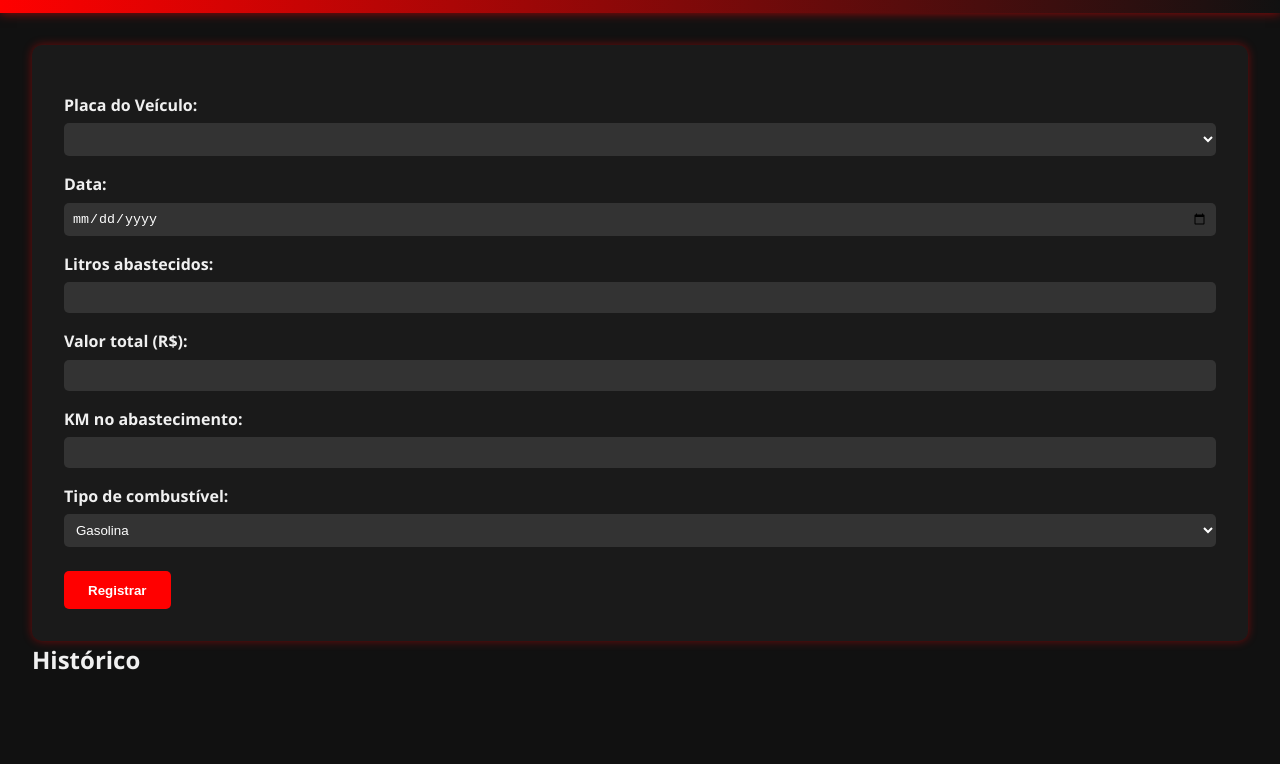
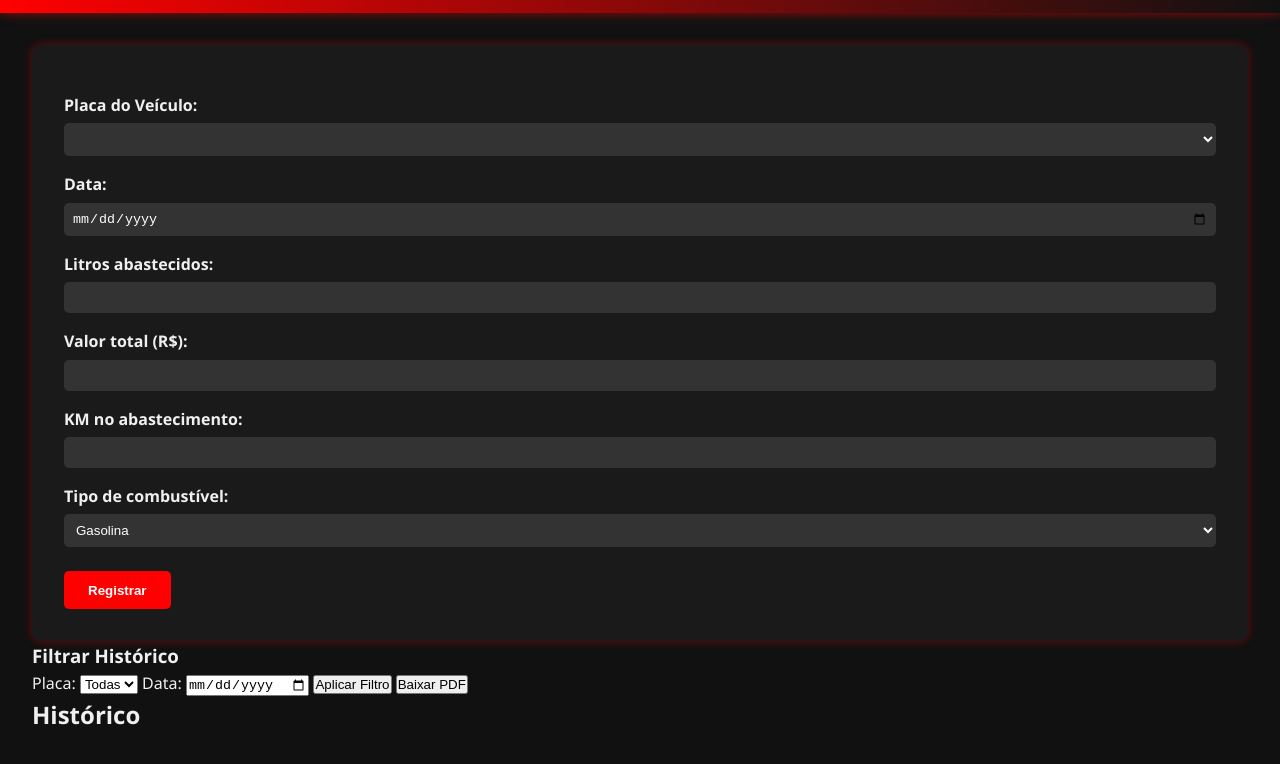
Before and after one commit to leandrocirilojs/Frotavistoria, a plain HTML site: page abastecimento.html in a window 1280 px wide. Shown: the part 128-892 px from the top of the page. Before the commit the page ends 839 px from the top, so only its background shows below. Drawn offline with nearby package versions, Linux system fonts and the light colour scheme.

Commit message:
Update abastecimento.html

```diff
--- a/abastecimento.html
+++ b/abastecimento.html
@@ -50,6 +50,22 @@
       <button type="button" onclick="registrarAbastecimento()">Registrar</button>
     </form>
 
+
+<div id="filtro-abastecimento">
+  <h3>Filtrar Histórico</h3>
+  <label for="filtro-placa">Placa:</label>
+  <select id="filtro-placa">
+    <option value="">Todas</option>
+  </select>
+
+  <label for="filtro-data">Data:</label>
+  <input type="date" id="filtro-data">
+
+  <button onclick="aplicarFiltro()">Aplicar Filtro</button>
+  <button onclick="gerarPDF()">Baixar PDF</button>
+</div>
+
+
     <section id="historico-abastecimento">
       <h2>Histórico</h2>
       <ul id="lista-abastecimentos"></ul>
```
